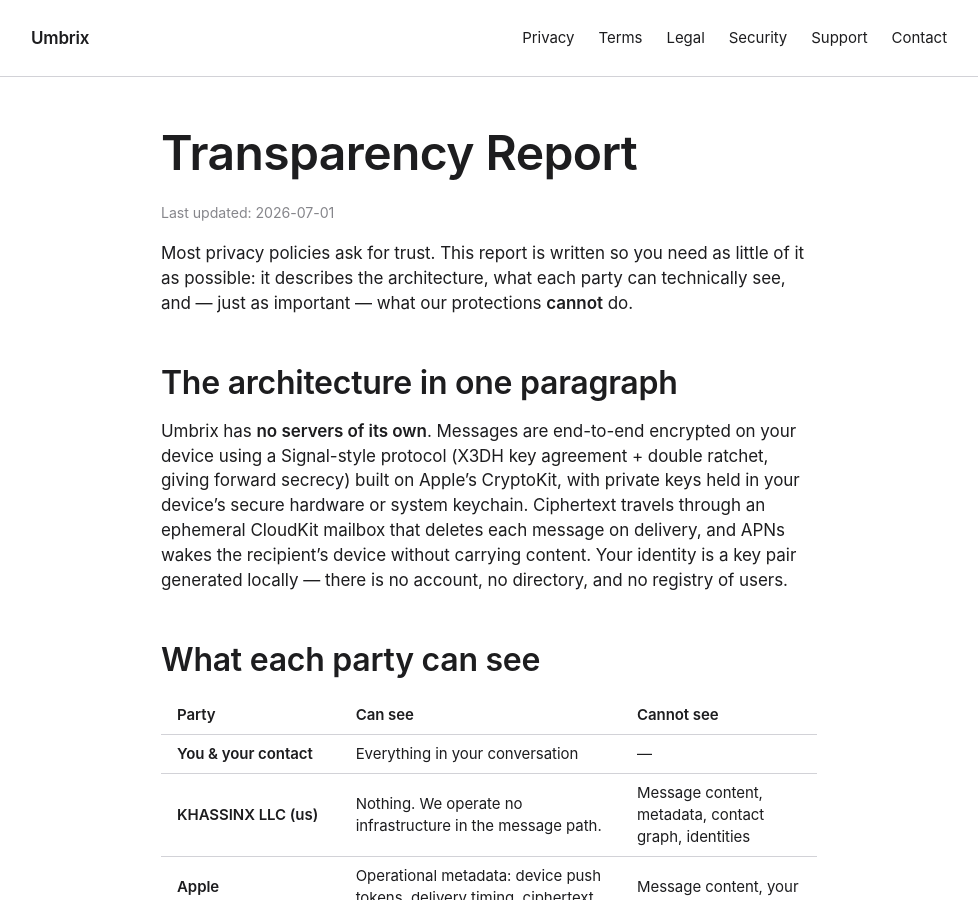
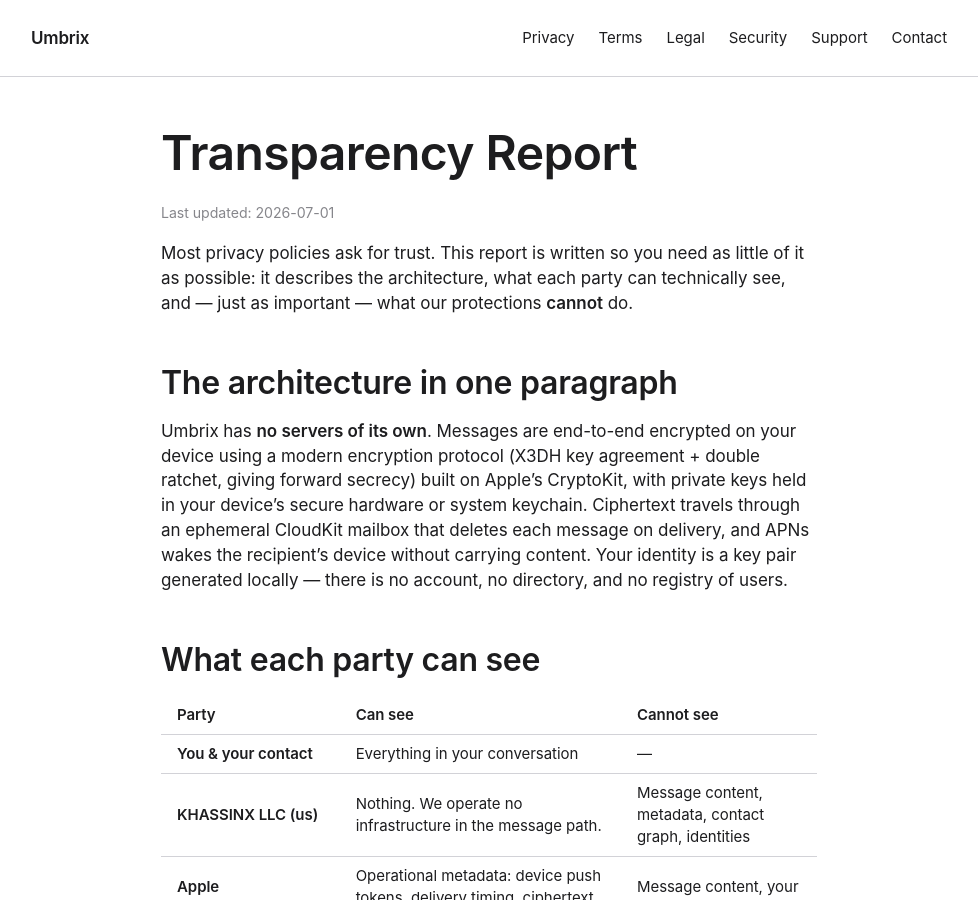
Before and after one commit to KhassinX/Umbrix-web, a Jekyll site: the page built from legal/transparency.md, in a window 1280 px wide and 900 px high. Shown: the whole window, without its empty margins (151-1129 px from the left). Built offline with Jekyll 4.4.1, drawn with Linux system fonts in a browser that asks for light colours.

Commit message:
web: quitar 'estilo Signal' del informe de transparencia (ES+EN)
No nombrar a un competidor en superficie pública propia (pedido de Abraham). Se mantiene la precisión nombrando los algoritmos reales (X3DH + doble ratchet, especificaciones públicas): 'protocolo estilo Signal' -> 'protocolo de cifrado moderno'. Las portadas ya se habían limpiado en la base endurecida (#4). Los 'signal' comunes en inglés (DNT/courtesy/silence) no se tocan.

Co-Authored-By: Claude Opus 4.8 (1M context) <noreply@anthropic.com>

Claude-Session: https://claude.ai/code/session_01R1qeaCnXRHoZaVQ46j3aX2

```diff
--- a/legal/transparency.md
+++ b/legal/transparency.md
@@ -12,7 +12,7 @@ Most privacy policies ask for trust. This report is written so you need as littl
 
 ## The architecture in one paragraph
 
-Umbrix has **no servers of its own**. Messages are end-to-end encrypted on your device using a Signal-style protocol (X3DH key agreement + double ratchet, giving forward secrecy) built on Apple's CryptoKit, with private keys held in your device's secure hardware or system keychain. Ciphertext travels through an ephemeral CloudKit mailbox that deletes each message on delivery, and APNs wakes the recipient's device without carrying content. Your identity is a key pair generated locally — there is no account, no directory, and no registry of users.
+Umbrix has **no servers of its own**. Messages are end-to-end encrypted on your device using a modern encryption protocol (X3DH key agreement + double ratchet, giving forward secrecy) built on Apple's CryptoKit, with private keys held in your device's secure hardware or system keychain. Ciphertext travels through an ephemeral CloudKit mailbox that deletes each message on delivery, and APNs wakes the recipient's device without carrying content. Your identity is a key pair generated locally — there is no account, no directory, and no registry of users.
 
 ## What each party can see
 
```
Also changed, not shown: es/legal/transparency.md (+1 -1 lines).
